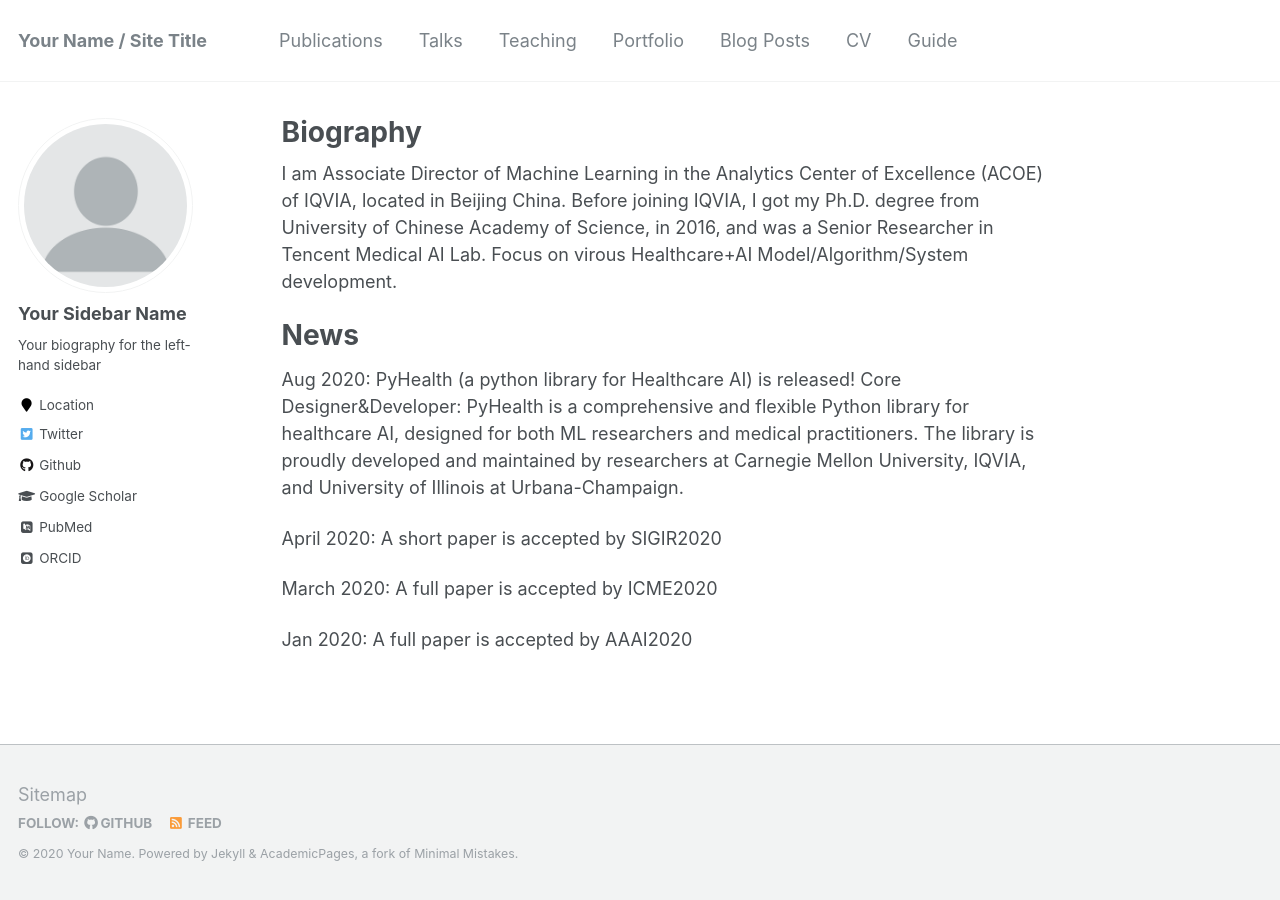
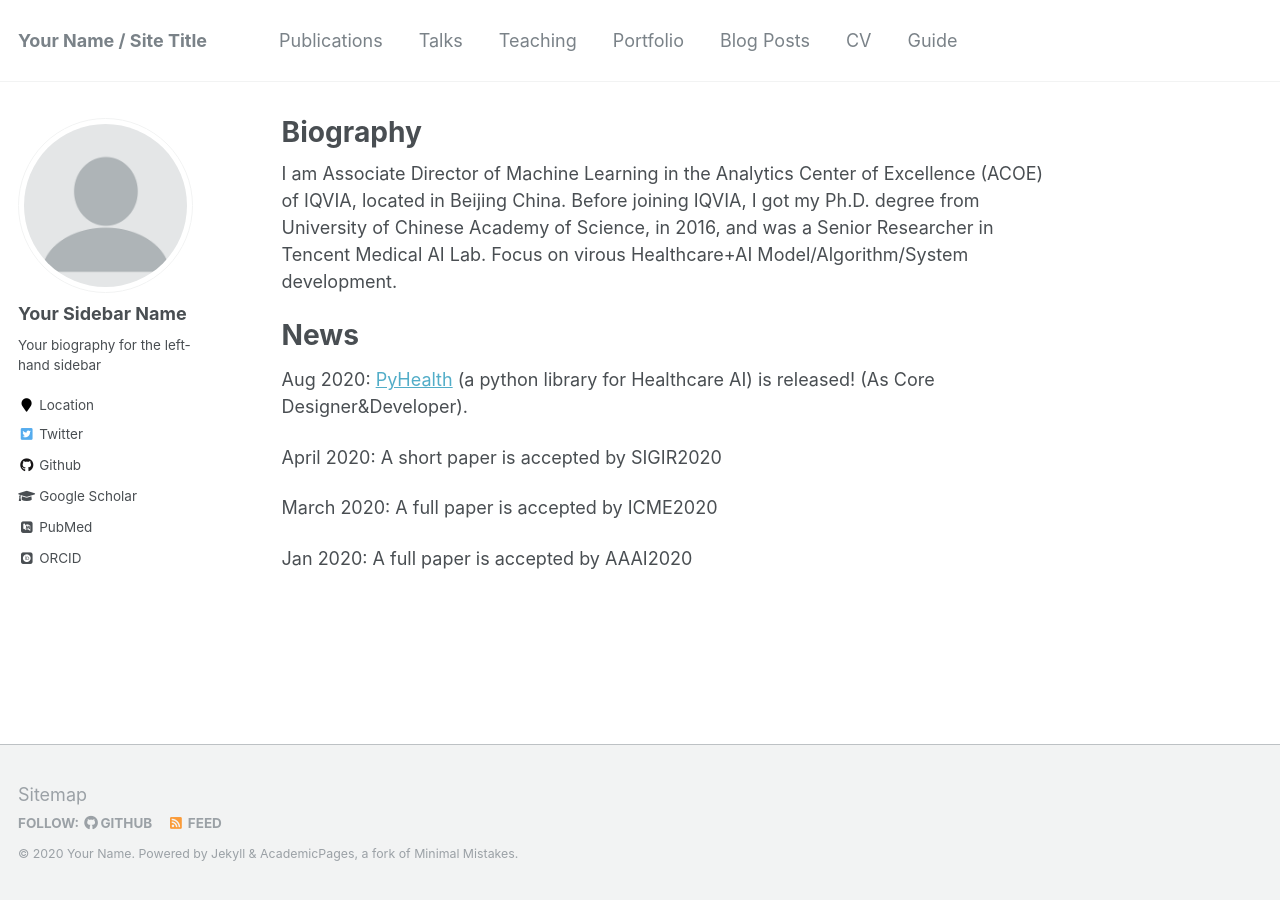
Before and after one commit to qxiaobu/qxiaobu.github.io, a Jekyll site: the page built from _pages/about.md, in a window 1280 px wide. Built offline with Jekyll 4.4.1, drawn with Linux system fonts in a browser that asks for light colours; some web fonts are replaced.

Commit message:
Update about.md

```diff
--- a/_pages/about.md
+++ b/_pages/about.md
@@ -12,8 +12,7 @@ I am Associate Director of Machine Learning in the Analytics Center of Excellenc
 
 News
 ======
-  Aug 2020: PyHealth (a python library for Healthcare AI) is released!
-	Core Designer&Developer: PyHealth is a comprehensive and flexible Python library for healthcare AI, designed for both ML researchers and medical practitioners. The library is proudly developed and maintained by researchers at Carnegie Mellon University, IQVIA, and University of Illinois at Urbana-Champaign.
+  Aug 2020: [PyHealth](https://github.com/yzhao062/PyHealth) (a python library for Healthcare AI) is released! (As Core Designer&Developer).
 
 April 2020: A short paper is accepted by SIGIR2020
 
```
